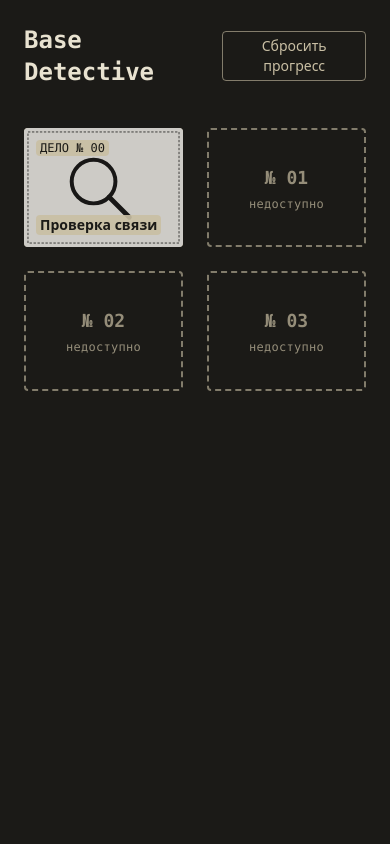
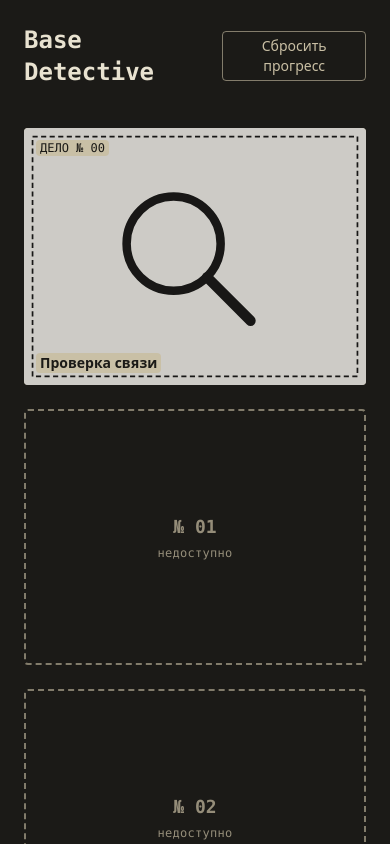
Before and after one commit to gladunvv/base-detective, a React (Vite) app: page / in a window 390 px wide. Shown: the top 844 px of the page. Built offline with nearby package versions, Linux system fonts and the light colour scheme.

Commit message:
Widen the case grid so cards keep room
Five columns from 768px gave 125px cards where the title filled the whole
card. Columns now step 1 → 2 → 3 → 4 → 5, and a card never drops below
about 200px.

```diff
--- a/src/ui/CaseListPage.tsx
+++ b/src/ui/CaseListPage.tsx
@@ -61,7 +61,12 @@ export function CaseListPage({ storage }: { storage: ProgressStore }) {
         </p>
       )}
 
-      <div className="grid grid-cols-2 gap-6 sm:grid-cols-3 md:grid-cols-5">
+      {/*
+       * Колонки добавляются так, чтобы карточка нигде не падала ниже ~200px:
+       * на 125px (пять колонок с 768px) и на 159px (две на телефоне) длинный
+       * заголовок разворачивался на три строки и заезжал на штамп.
+       */}
+      <div className="grid grid-cols-1 gap-6 min-[480px]:grid-cols-2 sm:grid-cols-3 lg:grid-cols-4 xl:grid-cols-5">
         {ids?.map((id) => (
           <CaseCard
             key={id}
```
